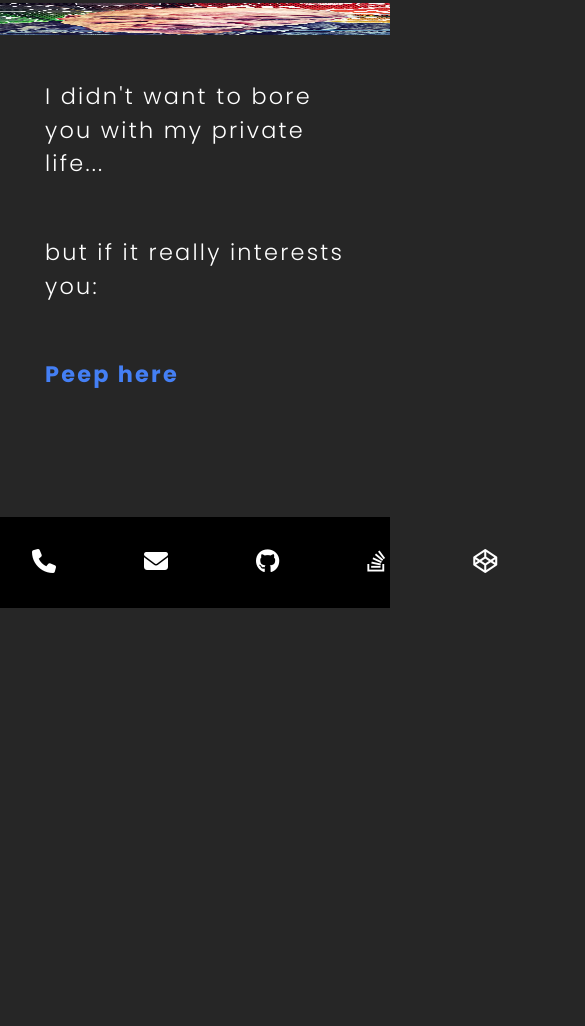
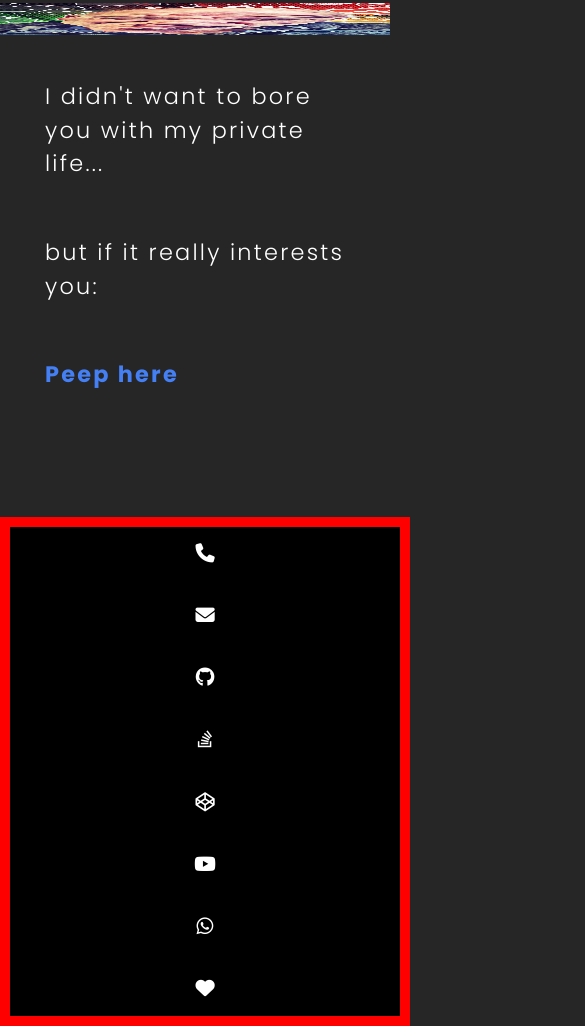
Before and after one commit to 2701kai/portfolio1, a website: page index.html in a window 390 px wide. Shown: the part 2706-3732 px from the top of the page, 585 px wide, since content can reach past the window. Before the commit the page ends 3314 px from the top, so only its background shows below. Drawn offline with Linux system fonts and the light colour scheme; a web font is replaced by a local one.

Commit message:
added media query to footer

```diff
--- a/src/scss/main.scss
+++ b/src/scss/main.scss
@@ -338,6 +338,7 @@ body {
 // FOOTER
 // ==================================================
 .nav-footer {
+    border: 10px solid red;
     width: 100%;
     display: flex;
     justify-content: space-evenly;
@@ -363,6 +364,22 @@ body {
     &:hover {
         color: $myOrange;
           }
+              // Media query for screens smaller than 768px
+    @media (max-width: 767px) {
+      flex-direction: column;
+      gap: 0.5rem;
+
+      a {
+          padding: 0.5rem;
+          margin: 0.5rem;
+          font-size: 0.8rem;
+
+          i {
+              font-size: 1.2rem;
+          }
+      }
+  }
+
 
 }
 
```
Also changed, not shown: style.css, 1 other file.
